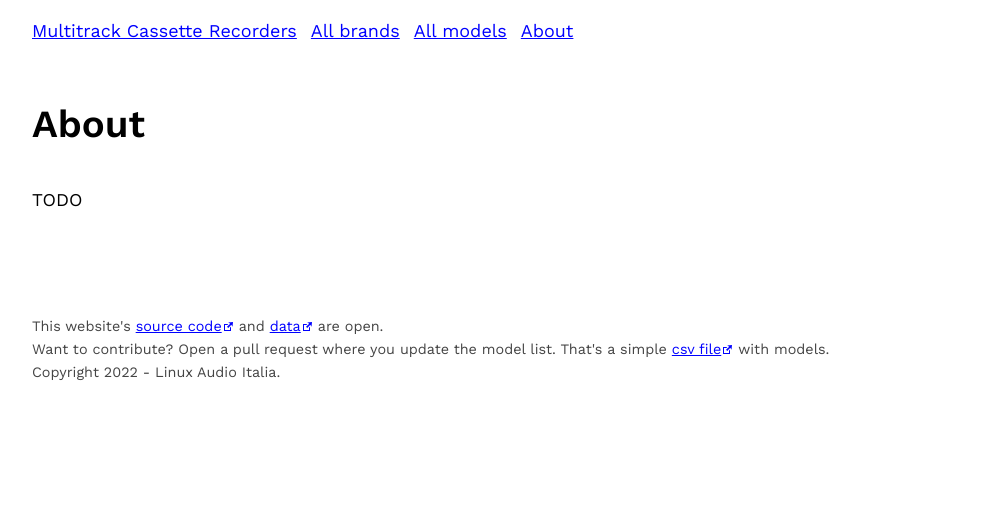
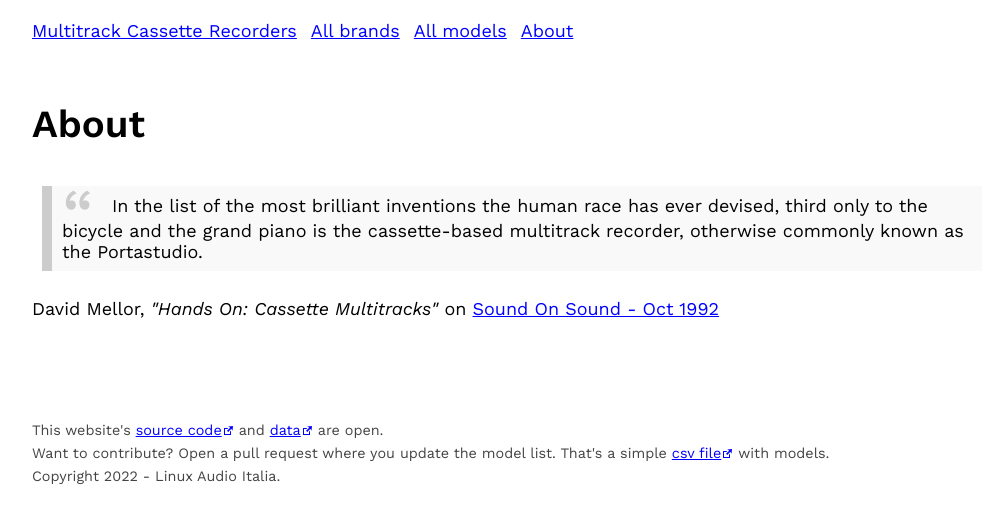
Before and after one commit to linux-audio-italia/multitrack-cassette-recorders, a Next.js app: page /about in a window 1280 px wide. Shown: the top 522 px of the page, without its empty margins (128-1122 px from the left). Built offline with nearby package versions, Linux system fonts and the light colour scheme.

Commit message:
Added citation in about page

```diff
--- a/pages/about.js
+++ b/pages/about.js
@@ -4,7 +4,21 @@ const About = () => (
       <h1>About</h1>
     </header>
     <div className="Page-content">
-      <p>TODO</p>
+      <figure>
+        <blockquote>
+          In the list of the most brilliant inventions the human race has ever
+          devised, third only to the bicycle and the grand piano is the
+          cassette-based multitrack recorder, otherwise commonly known as the
+          Portastudio.
+        </blockquote>
+        <figcaption>
+          David Mellor, <cite>&quot;Hands On: Cassette Multitracks&quot;</cite>{" "}
+          on{" "}
+          <a href="http://www.muzines.co.uk/articles/hands-on-cassette-multitracks/9522">
+            Sound On Sound - Oct 1992
+          </a>
+        </figcaption>
+      </figure>
     </div>
   </article>
 );
--- a/styles/Page.css
+++ b/styles/Page.css
@@ -12,3 +12,26 @@
   font-size: var(--h1);
   font-weight: 600;
 }
+
+blockquote {
+  background: var(--white-a);
+  border-left: 10px solid var(--gray-c);
+  margin: 1.5em 10px;
+  padding: 0.5em 10px;
+  quotes: "\201C""\201D""\2018""\2019";
+}
+blockquote:before {
+  color: var(--gray-c);
+  content: open-quote;
+  font-size: 4em;
+  line-height: 0.1em;
+  margin-right: 0.25em;
+  vertical-align: -0.4em;
+}
+blockquote p {
+  display: inline;
+}
+
+cite {
+  font-style: italic;
+}
--- a/styles/variables.css
+++ b/styles/variables.css
@@ -3,7 +3,9 @@
   --black: #000;
   --black-l: #444;
   --white: #fff;
+  --white-a: #f9f9f9;
   --white-d: #eee;
+  --gray-c: #ccc;
   --hi: #00f;
   --hi-variant: #009;
 
```
